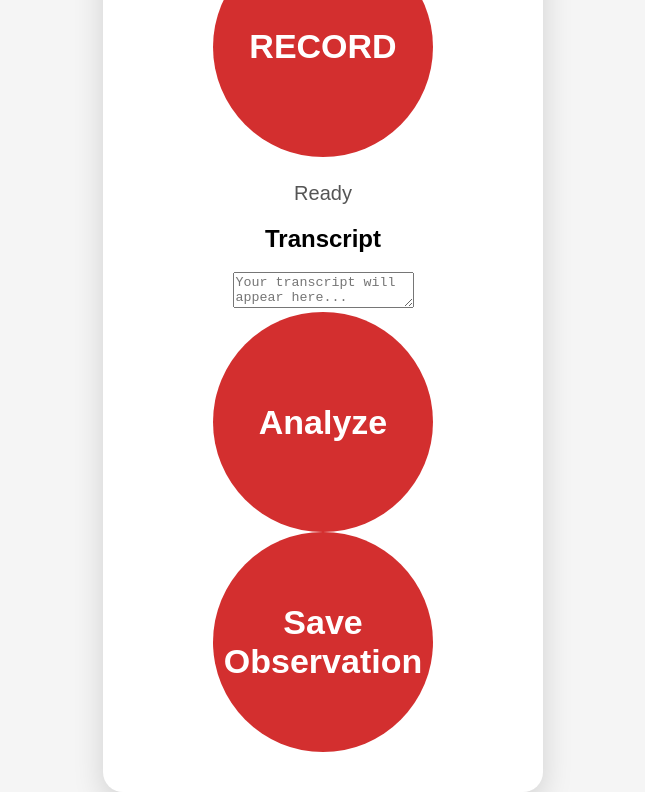
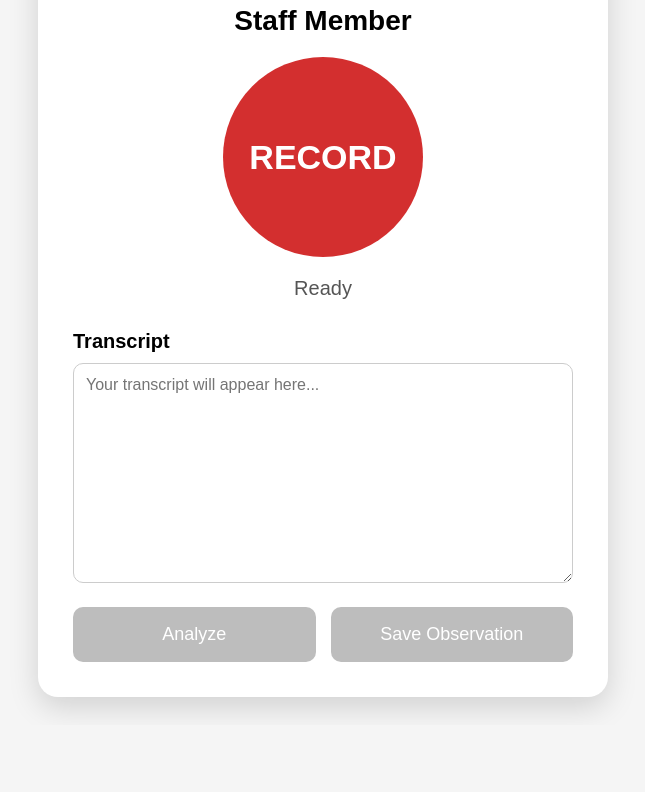
Before and after one commit to mdeweese24/staff-notes-ai, a plain HTML site: page index.html in a window 1280 px wide. Shown: the part 115-907 px from the top of the page, without its empty margins (317-962 px from the left). After the commit the page ends 840 px from the top, so only its background shows below. Drawn offline with Linux system fonts and the light colour scheme.

Commit message:
Refactor styles in styles.css for layout and buttons

```diff
--- a/styles.css
+++ b/styles.css
@@ -4,32 +4,34 @@ body{
     display:flex;
     justify-content:center;
     align-items:center;
-    height:100vh;
+    min-height:100vh;
     margin:0;
+    padding:20px;
 }
 
 .card{
     background:white;
-    padding:40px;
+    padding:35px;
     border-radius:20px;
-    width:360px;
+    width:500px;
     text-align:center;
     box-shadow:0 10px 30px rgba(0,0,0,.15);
 }
 
 h1{
     margin-top:0;
+    margin-bottom:10px;
 }
 
 #teacher{
     font-size:28px;
     font-weight:bold;
-    margin:25px 0;
+    margin:20px 0;
 }
 
-button{
-    width:220px;
-    height:220px;
+#recordButton{
+    width:200px;
+    height:200px;
     border-radius:50%;
     border:none;
     background:#d32f2f;
@@ -40,12 +42,57 @@ button{
     transition:background .2s;
 }
 
-button.recording{
+#recordButton.recording{
     background:#2e7d32;
 }
 
 #status{
-    margin-top:25px;
+    margin:20px 0;
     font-size:20px;
     color:#555;
+    min-height:28px;
 }
+
+.section{
+    margin-top:25px;
+    text-align:left;
+}
+
+.section h2{
+    margin-bottom:10px;
+    font-size:20px;
+}
+
+#transcript{
+    width:100%;
+    height:220px;
+    box-sizing:border-box;
+    padding:12px;
+    border:1px solid #ccc;
+    border-radius:10px;
+    font-size:16px;
+    resize:vertical;
+    font-family:Arial,sans-serif;
+}
+
+.buttonRow{
+    display:flex;
+    gap:15px;
+    margin-top:20px;
+}
+
+.buttonRow button{
+    flex:1;
+    height:55px;
+    border:none;
+    border-radius:10px;
+    font-size:18px;
+    cursor:pointer;
+    background:#1976d2;
+    color:white;
+}
+
+.buttonRow button:disabled{
+    background:#bdbdbd;
+    cursor:not-allowed;
+}
```
